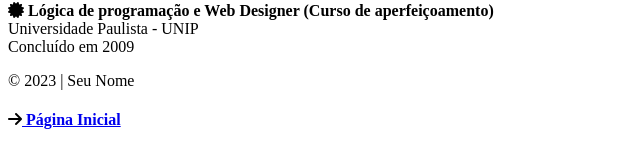
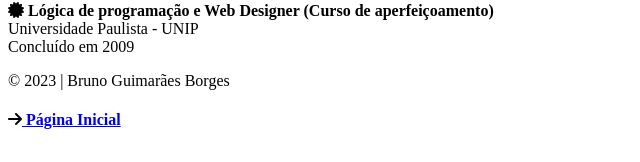
Before and after one commit to Bruno-Borges14/atividadepraticaweb, a plain HTML site: page education.html in a window 1280 px wide. Shown: the part 368-530 px from the top of the page, without its empty margins (0-640 px from the left). Drawn offline with Linux system fonts and the light colour scheme.

Commit message:
Update education.html

```diff
--- a/education.html
+++ b/education.html
@@ -22,7 +22,7 @@
         </section>
     </main>
     <footer>
-        <p>&copy; 2023 | Seu Nome</p>
+        <p>&copy; 2023 | Bruno Guimarães Borges</p>
     </footer>
      <!-- Link de volta para a página "index.html" -->
      <h4><i class="fas fa-arrow-right"></i><a href="index.html"> Página Inicial</a></h4>
```
